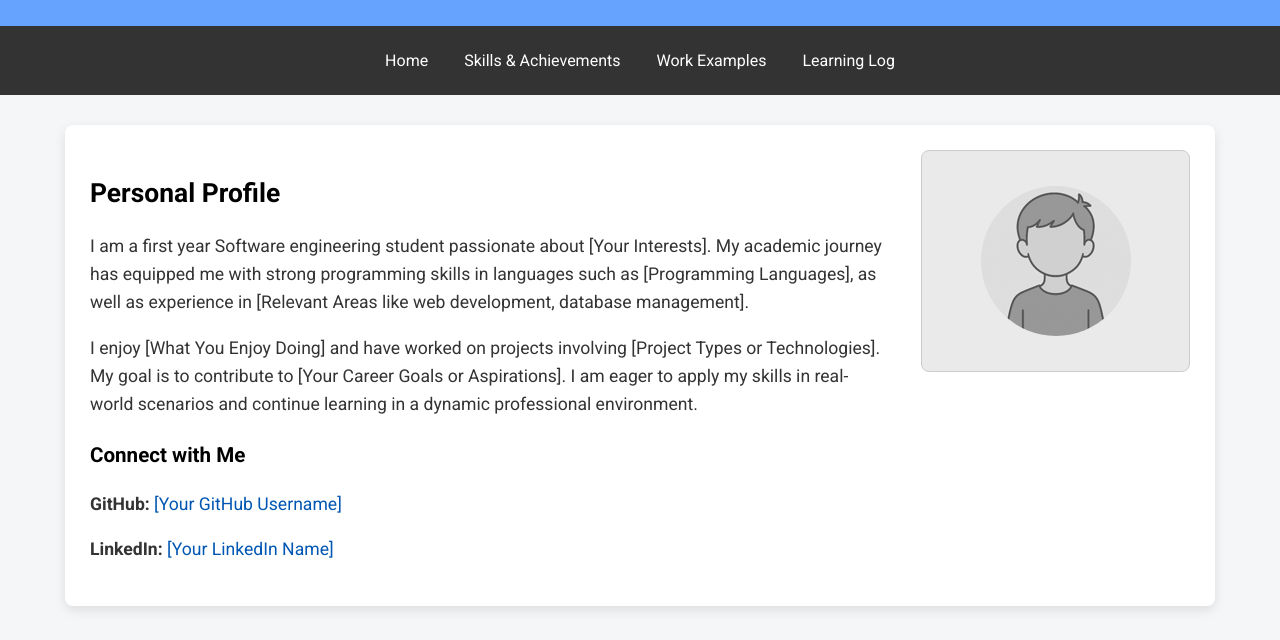
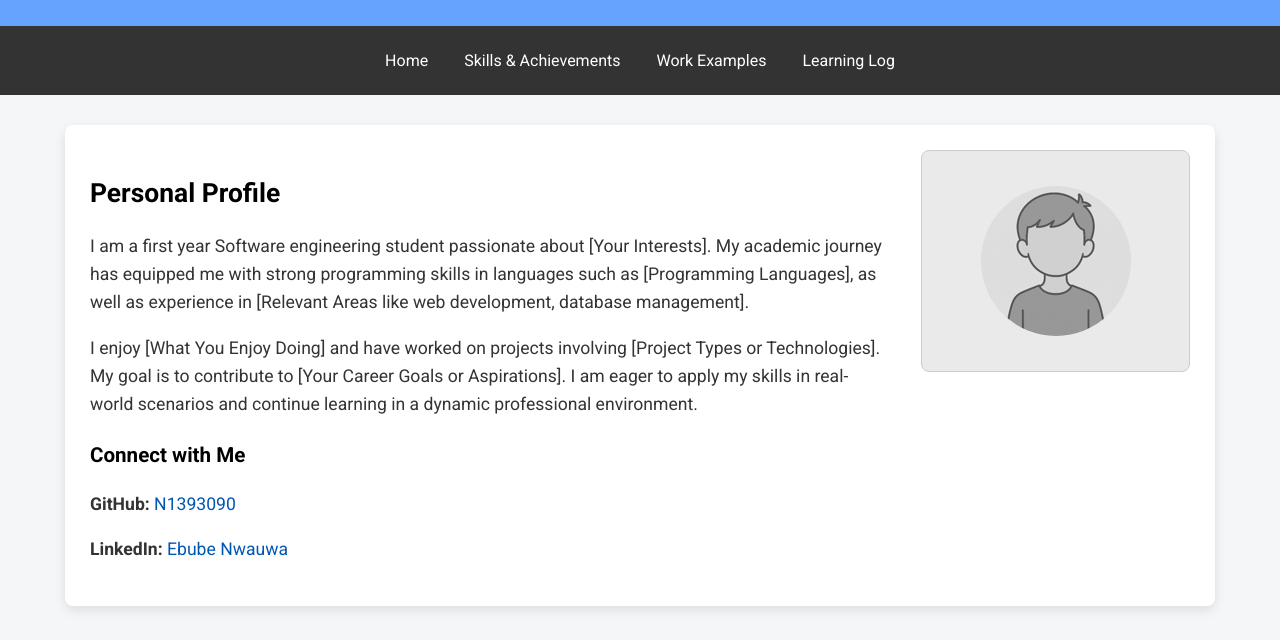
Before and after one commit to N1393090/Portfolio, a plain HTML site: page index.html in a window 1280 px wide. Shown: the part 160-800 px from the top of the page. Drawn offline with Linux system fonts and the light colour scheme.

Commit message:
Update index.html

```diff
--- a/index.html
+++ b/index.html
@@ -23,8 +23,8 @@
                 <p>I am a first year Software engineering student passionate about [Your Interests]. My academic journey has equipped me with strong programming skills in languages such as [Programming Languages], as well as experience in [Relevant Areas like web development, database management].</p>
                 <p>I enjoy [What You Enjoy Doing] and have worked on projects involving [Project Types or Technologies]. My goal is to contribute to [Your Career Goals or Aspirations]. I am eager to apply my skills in real-world scenarios and continue learning in a dynamic professional environment.</p>
                 <h3>Connect with Me</h3>
-                <p><strong>GitHub:</strong> <a href="[Your GitHub URL]">[Your GitHub Username]</a></p>
-                <p><strong>LinkedIn:</strong> <a href="[Your LinkedIn URL]">[Your LinkedIn Name]</a></p>
+                <p><strong>GitHub:</strong> <a href="[Your GitHub URL]">N1393090</a></p>
+                <p><strong>LinkedIn:</strong> <a href="[Your LinkedIn URL]">Ebube Nwauwa</a></p>
             </div>
             <div class="profile-image">
                 <img src="professional-headshot-placeholder.png" alt="Professional Headshot Placeholder">
```
